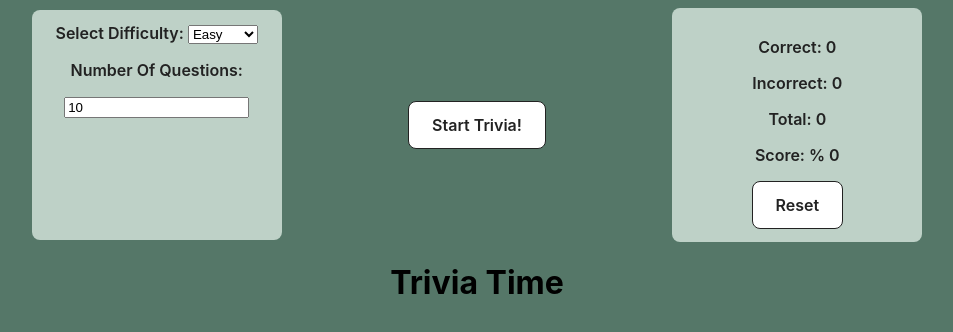
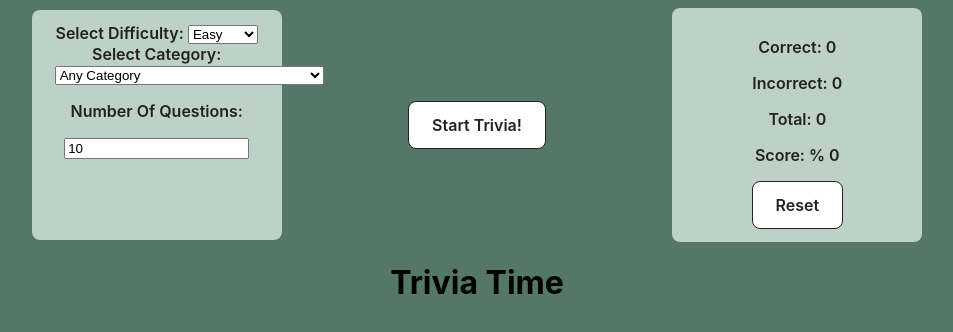
Before and after one commit to vladboudreaux/SDI-Project-2, a React (Vite) app: page / in a window 1280 px wide. Shown: the top 332 px of the page, without its empty margins (163-1116 px from the left). Built offline with nearby package versions, Linux system fonts and the light colour scheme.

Commit message:
added categories

```diff
--- a/src/ContextUtils.jsx
+++ b/src/ContextUtils.jsx
@@ -10,6 +10,7 @@ export function QuizProvider({ children }) {
     const [difficulty, setDifficulty] = useState('easy')
     const [numberOfQuestions, setNumberOfQuestions] = useState(10)
     const [started, setStarted] = useState(false)
+    const [category, setCategory] = useState('')
 
     const [correctAnswerCount, setCorrectAnswerCount] = useState(
         () => parseInt(localStorage.getItem('correctAnswerCount')) || 0
@@ -90,7 +91,8 @@ export function QuizProvider({ children }) {
             totalQuestions, setTotalQuestions,
             questions, setQuestions,
             selectedAnswers, setSelectedAnswers,
-            shuffledAnswers, setShuffledAnswers
+            shuffledAnswers, setShuffledAnswers,
+            category, setCategory
         }}>
             {children}
         </QuizContext.Provider>
--- a/src/HomePage.jsx
+++ b/src/HomePage.jsx
@@ -8,9 +8,9 @@ function HomePage() {
         difficulty, numberOfQuestions, started, setStarted,
         triviaLogic, setTotalQuestions, questions,
         setQuestions, selectedAnswers, setSelectedAnswers,
-        shuffledAnswers, setShuffledAnswers } = useQuiz()
+        shuffledAnswers, setShuffledAnswers, category, } = useQuiz()
 
-    const url = `https://opentdb.com/api.php?amount=${numberOfQuestions}&difficulty=${difficulty}`
+    const url = `https://opentdb.com/api.php?amount=${numberOfQuestions}&difficulty=${difficulty}${category ? `&category=${category}` : ''}`
 
 
 
--- a/src/PageHeader.jsx
+++ b/src/PageHeader.jsx
@@ -1,7 +1,7 @@
 import { useState, useEffect, useContext } from 'react'
 import './App.css'
 import { Outlet, Link } from 'react-router-dom'
-import { useQuiz } from './ContextUtils'
+import { categories, useQuiz } from './ContextUtils'
 
 function PageHeader() {
     const { difficulty, setDifficulty,
@@ -9,7 +9,7 @@ function PageHeader() {
         started, setStarted,
         correctAnswerCount, setCorrectAnswerCount,
         incorrectAnswerCount, setIncorrectAnswerCount,
-        clearScore, categories,
+        clearScore, category, setCategory,
         totalQuestions }
         = useQuiz()
 
@@ -22,6 +22,13 @@ function PageHeader() {
                         <option value='easy'>Easy</option>
                         <option value='medium'>Medium</option>
                         <option value='hard'>Hard</option>
+                    </select>
+                    <label htmlFor='selectCategory'> Select Category: </label>
+                    <select name='selectCategory' id='selectCategory' value={category} onChange={(e) => setCategory(e.target.value)}>
+                        <option value=''>Any Category</option>
+                        {categories.map(cat => (
+                            <option key={cat.id} value={cat.id}>{cat.name}</option>
+                        ))}
                     </select>
                     <p> Number of Questions: </p>
                     <input id='numberOfQuestions' placeholder='number of questions' value={numberOfQuestions} onChange={(e) => setNumberOfQuestions(e.target.value)} />
```
